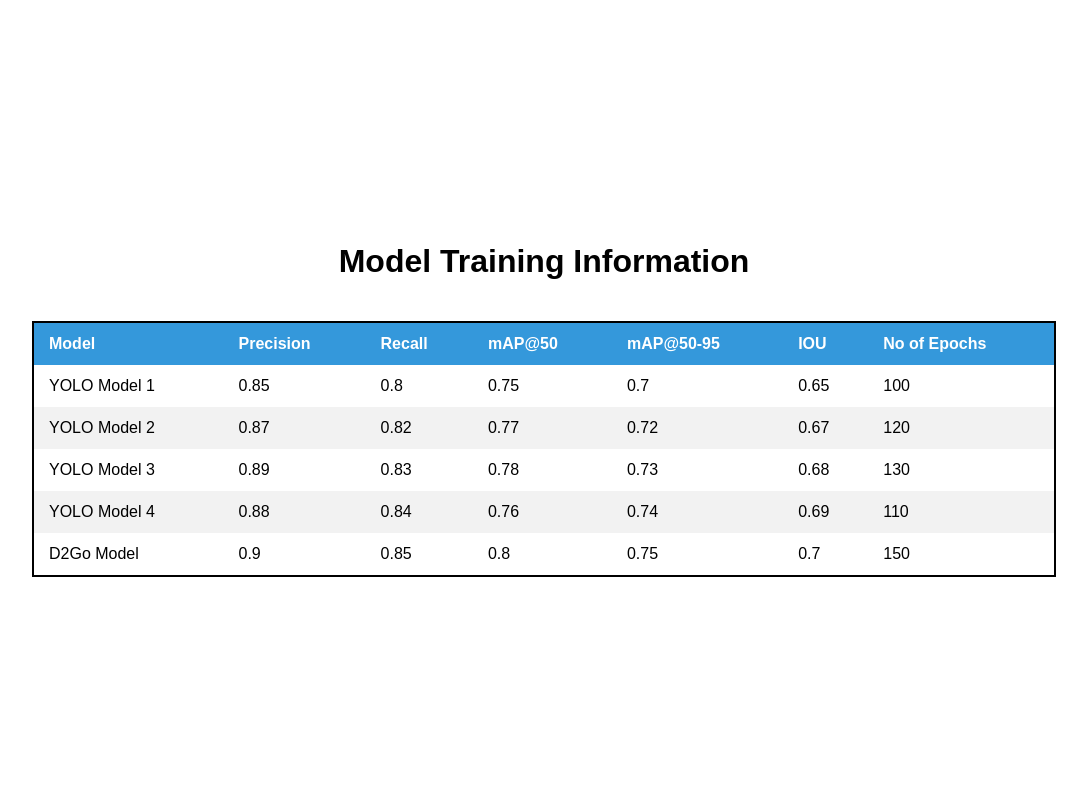
After one commit to akdasUAF/ForestFireTracking, a Flask app: page /models in a window 1280 px wide. The commit adds this page. Shown: the whole page, without its empty margins (96-1183 px from the left). Run offline with Flask 3, Linux system fonts and the light colour scheme; some libraries are stand-ins or nearby versions.

Commit message:
new pages added

```diff
--- a/srcVikas/code_web/app.py
+++ b/srcVikas/code_web/app.py
@@ -26,6 +26,14 @@ def stop_stream():
 @app.route('/')
 def index():
     return render_template('index.html')
+
+@app.route('/upload')
+def upload():
+    return render_template('upload.html')
+
+@app.route('/models')
+def models():
+    return render_template('models.html')
 
 @app.route('/upload', methods=['POST'])
 def handle_upload():
--- a/srcVikas/code_web/static/css/styles.css
+++ b/srcVikas/code_web/static/css/styles.css
@@ -10,6 +10,57 @@ h1 {
   margin-top: 20px;
 }
 
+.container {
+  display: flex;
+  flex-direction: column;
+  align-items: center;
+  justify-content: center;
+  height: 100vh;
+}
+
+.card {
+  background-color: #f9f9f9;
+  border: 1px solid #ddd;
+  border-radius: 5px;
+  padding: 20px;
+  margin: 10px;
+  width: 300px;
+  text-align: center;
+  cursor: pointer;
+  transition: transform 0.2s;
+}
+
+.card:hover {
+  transform: scale(1.05);
+}
+
+table {
+  width: 80%;
+  border-collapse: collapse;
+  border: 2px solid black;
+  margin-top: 20px;
+}
+
+th,
+td {
+  padding: 12px 15px;
+  text-align: left;
+}
+
+th {
+  background-color: #3498db;
+  color: #fff;
+  cursor: pointer;
+}
+
+tr:nth-child(even) {
+  background-color: #f2f2f2;
+}
+
+tr:hover {
+  background-color: #ddd;
+}
+
 #uploadForm {
   display: flex;
   flex-direction: column;
@@ -17,7 +68,9 @@ h1 {
   margin: 20px;
 }
 
-#uploadForm label, #uploadForm input, #uploadForm button {
+#uploadForm label,
+#uploadForm input,
+#uploadForm button {
   margin: 10px;
 }
 
@@ -32,10 +85,11 @@ h1 {
   margin-right: 10px;
 }
 
-#uploadBtn, #stopBtn {
+#uploadBtn,
+#stopBtn {
   margin: 20px 10px;
   padding: 10px 20px;
-  background-color: #4CAF50;
+  background-color: #4caf50;
   border: none;
   color: white;
   cursor: pointer;
--- a/srcVikas/code_web/static/js/scripts.js
+++ b/srcVikas/code_web/static/js/scripts.js
@@ -1,4 +1,46 @@
 $(document).ready(function () {
+  window.sortTable = function (columnIndex) {
+    var table = document.getElementById("modelTable");
+    var rows = Array.from(table.rows).slice(1);
+    var sortedRows = rows.sort((a, b) => {
+      var cellA = parseFloat(a.cells[columnIndex].innerText) || 0;
+      var cellB = parseFloat(b.cells[columnIndex].innerText) || 0;
+      return cellA - cellB;
+    });
+    sortedRows.forEach((row) => table.appendChild(row));
+  };
+
+  $.getJSON(modelDataUrl, function (data) {
+    var tableBody = $("#modelTable tbody");
+    data.forEach(function (item) {
+      var row =
+        "<tr>" +
+        "<td>" +
+        item.model +
+        "</td>" +
+        "<td>" +
+        item.precision +
+        "</td>" +
+        "<td>" +
+        item.recall +
+        "</td>" +
+        "<td>" +
+        item.map50 +
+        "</td>" +
+        "<td>" +
+        item.map50_95 +
+        "</td>" +
+        "<td>" +
+        item.iou +
+        "</td>" +
+        "<td>" +
+        item.epochs +
+        "</td>" +
+        "</tr>";
+      tableBody.append(row);
+    });
+  });
+
   $("#uploadBtn").on("click", function (event) {
     event.preventDefault();
     var formData = new FormData(document.getElementById("uploadForm"));
--- /dev/null
+++ b/srcVikas/code_web/static/model_data.json
@@ -0,0 +1,47 @@
+[
+    {
+        "model": "YOLO Model 1",
+        "precision": 0.85,
+        "recall": 0.80,
+        "map50": 0.75,
+        "map50_95": 0.70,
+        "iou": 0.65,
+        "epochs": 100
+    },
+    {
+        "model": "YOLO Model 2",
+        "precision": 0.87,
+        "recall": 0.82,
+        "map50": 0.77,
+        "map50_95": 0.72,
+        "iou": 0.67,
+        "epochs": 120
+    },
+    {
+        "model": "YOLO Model 3",
+        "precision": 0.89,
+        "recall": 0.83,
+        "map50": 0.78,
+        "map50_95": 0.73,
+        "iou": 0.68,
+        "epochs": 130
+    },
+    {
+        "model": "YOLO Model 4",
+        "precision": 0.88,
+        "recall": 0.84,
+        "map50": 0.76,
+        "map50_95": 0.74,
+        "iou": 0.69,
+        "epochs": 110
+    },
+    {
+        "model": "D2Go Model",
+        "precision": 0.90,
+        "recall": 0.85,
+        "map50": 0.80,
+        "map50_95": 0.75,
+        "iou": 0.70,
+        "epochs": 150
+    }
+]
--- /dev/null
+++ b/srcVikas/code_web/templates/models.html
@@ -0,0 +1,38 @@
+<!DOCTYPE html>
+<html lang="en">
+  <head>
+    <meta charset="UTF-8" />
+    <meta name="viewport" content="width=device-width, initial-scale=1.0" />
+    <title>Model Training Information</title>
+    <link
+      rel="stylesheet"
+      href="{{ url_for('static', filename='css/styles.css') }}"
+    />
+
+  </head>
+  <body>
+    <div class="container">
+      <h1>Model Training Information</h1>
+      <table id="modelTable">
+        <thead>
+          <tr>
+            <th onclick="sortTable(0)">Model</th>
+            <th onclick="sortTable(1)">Precision</th>
+            <th onclick="sortTable(2)">Recall</th>
+            <th onclick="sortTable(3)">mAP@50</th>
+            <th onclick="sortTable(4)">mAP@50-95</th>
+            <th onclick="sortTable(5)">IOU</th>
+            <th onclick="sortTable(6)">No of Epochs</th>
+          </tr>
+        </thead>
+        <tbody></tbody>
+      </table>
+    </div>
+    <script src="https://cdnjs.cloudflare.com/ajax/libs/jquery/3.6.0/jquery.min.js"></script>
+    <script src="https://cdnjs.cloudflare.com/ajax/libs/socket.io/4.0.0/socket.io.min.js"></script>
+    <script src="{{ url_for('static', filename='js/scripts.js') }}"></script>
+    <script>
+        var modelDataUrl = "{{ url_for('static', filename='model_data.json') }}";
+    </script>
+  </body>
+</html>
```
Also changed, not shown: srcVikas/code_web/templates/index.html (+11 -28 lines), srcVikas/code_web/templates/upload.html (added, +38 -0 lines).
